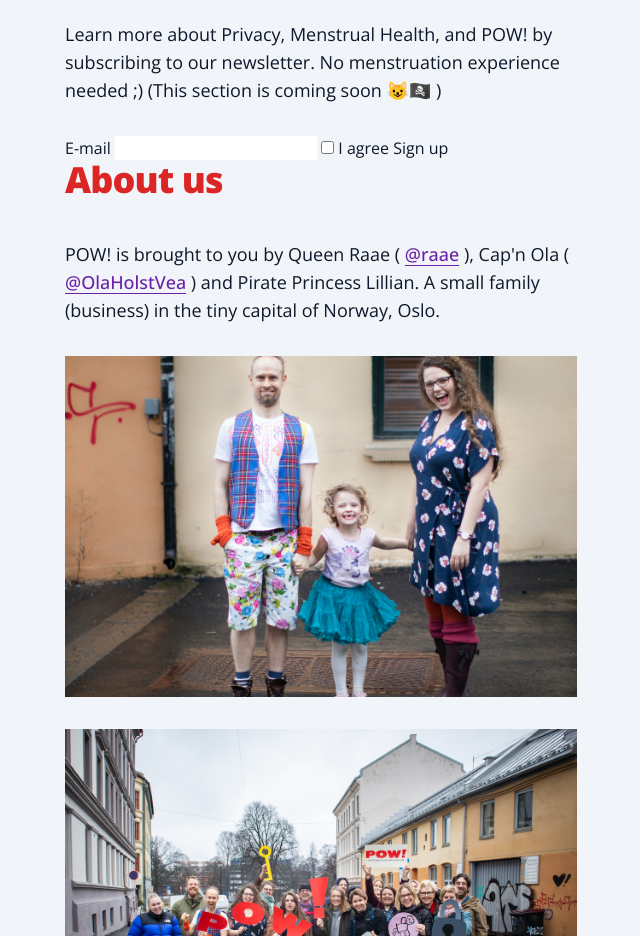
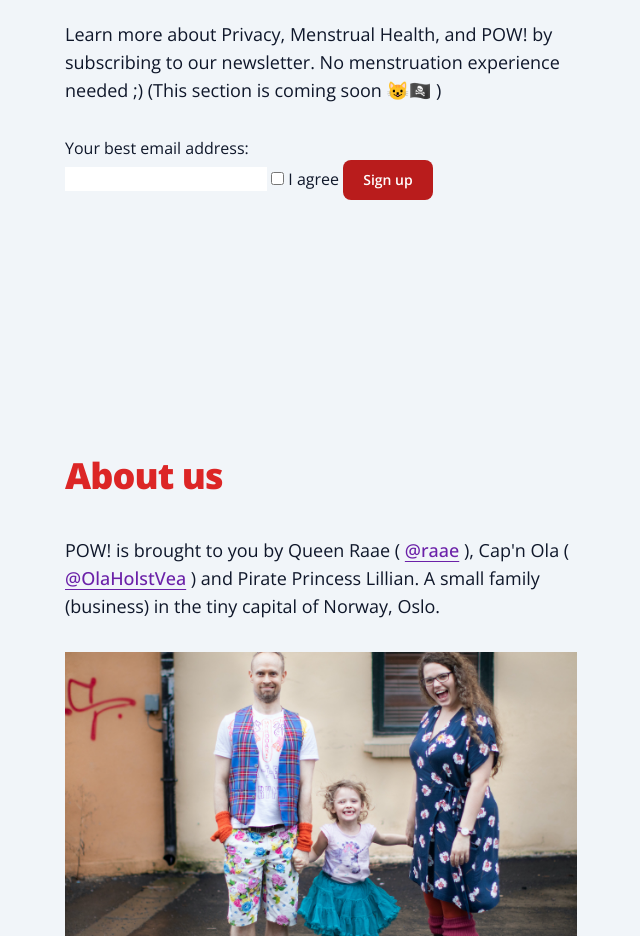
Before and after one commit to queen-raae/pow-site, an Astro site: page / in a window 1280 px wide. Shown: the part 3580-4516 px from the top of the page, without its empty margins (319-959 px from the left). Built offline with nearby package versions, Linux system fonts and the light colour scheme; Astro itself is replaced by a stand-in of ours; no server answers.

Commit message:
finished form?

```diff
--- a/src/components/Newsletter.astro
+++ b/src/components/Newsletter.astro
@@ -1,11 +1,13 @@
 <form>
-    <label for="email">E-mail</label>
+    <div>
+        <label for="email">Your best email address:</label>
+    </div>
     <input id="email" required type="email" name="email" />
     <label>
         <input required type="checkbox" name="terms" />
         I agree
     </label>
-    <button>Sign up</button>
+    <button class="no-underline mb-64 font-semibold text-white bg-red-700 hover:bg-red-800 focus:ring-4 focus:ring-red-300 rounded-lg text-sm px-5 py-2.5 dark:bg-red-600 dark:hover:bg-red-700 focus:outline-none dark:focus:ring-red-800">Sign up</button>
 </form>
 
 <script>
--- /dev/null
+++ b/src/pages/confirmation.astro
@@ -0,0 +1 @@
+you've signed up  to our newsletter about Learn more about Privacy, Menstrual Health and POW! No menstruation experience needed.
```
